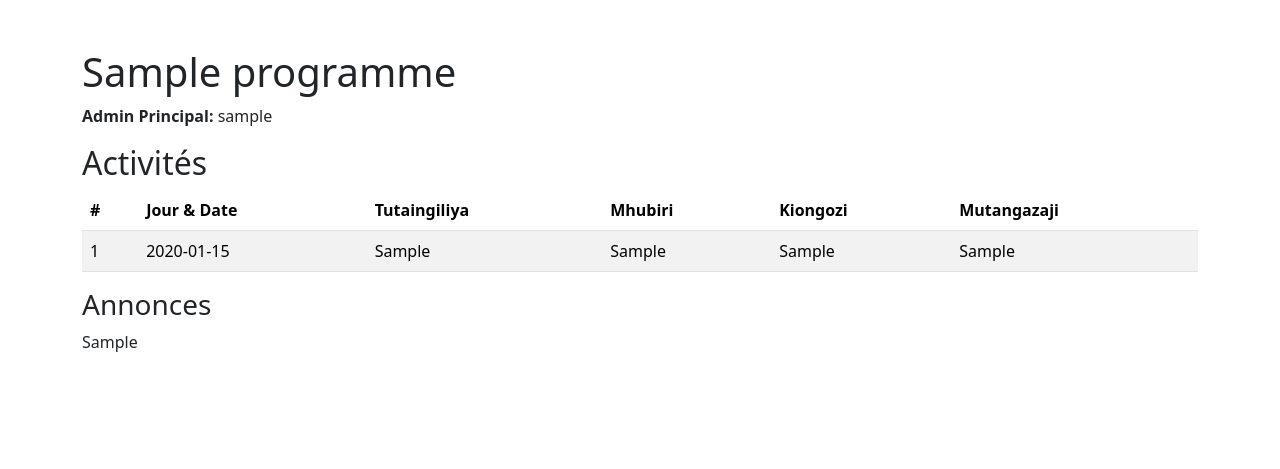
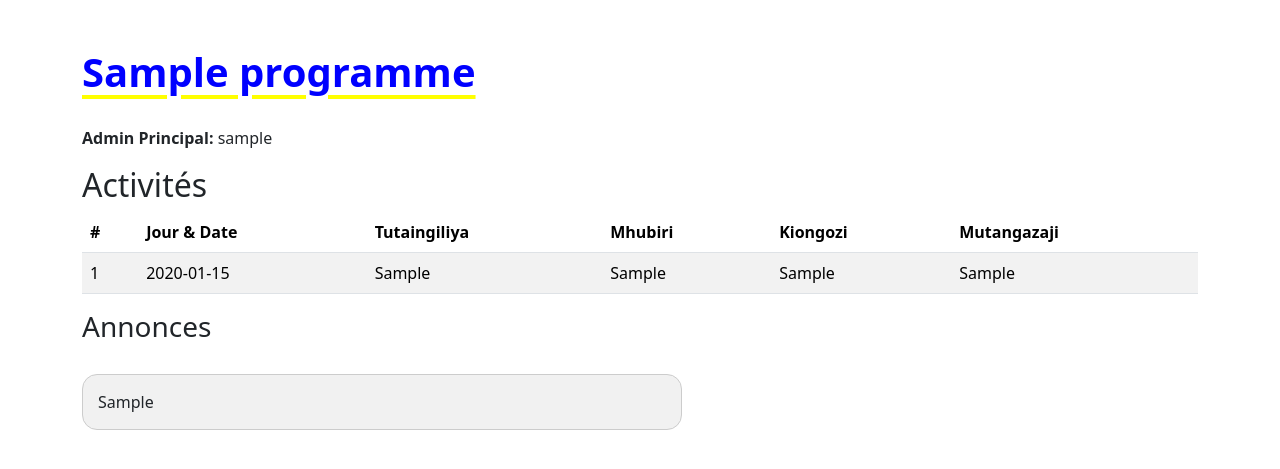
Before and after one commit to Andrebeet1/group, a Django app: page /programme/1/ in a window 1280 px wide. Shown: the part 56-525 px from the top of the page. Run offline with Django 4.2, Linux system fonts and the light colour scheme; tables that the repository leaves empty hold one stand-in row (values such as "Sample post").

Commit message:
Update detail_programme.html

```diff
--- a/programmes/templates/detail_programme.html
+++ b/programmes/templates/detail_programme.html
@@ -3,12 +3,45 @@
 {% block title %}Détails du Programme{% endblock %}
 
 {% block content %}
-<h1>{{ programme.nom }}</h1>
+<style>
+    /* Style pour le grand titre */
+    .grand-titre {
+        color: blue;
+        text-decoration: underline;
+        text-decoration-color: yellow;
+        text-underline-offset: 8px;
+        font-weight: bold;
+        margin-bottom: 30px;
+    }
+
+    /* Style pour le tableau */
+    .custom-table thead {
+        background-color: #007bff; /* Bleu Bootstrap */
+        color: white;
+    }
+
+    .custom-table tbody {
+        background-color: #000; /* Noir */
+        color: white;
+    }
+
+    /* Style pour l'annonce façon bloc de conversation */
+    .annonce-bloc {
+        background-color: #f1f1f1;
+        border-radius: 15px;
+        padding: 15px;
+        margin-top: 30px;
+        max-width: 600px;
+        border: 1px solid #ccc;
+    }
+</style>
+
+<h1 class="grand-titre">{{ programme.nom }}</h1>
 <p><strong>Admin Principal:</strong> {{ programme.sous_admin.username }}</p>
 
 <h2>Activités</h2>
 {% if activites %}
-<table class="table table-striped table-hover">
+<table class="table table-striped table-hover custom-table">
     <thead>
         <tr>
             <th>#</th>
@@ -37,5 +70,7 @@
 {% endif %}
 
 <h3>Annonces</h3>
-<p>{{ programme.annonce|default:"Aucune annonce." }}</p>
+<div class="annonce-bloc">
+    {{ programme.annonce|default:"Aucune annonce." }}
+</div>
 {% endblock %}
```
